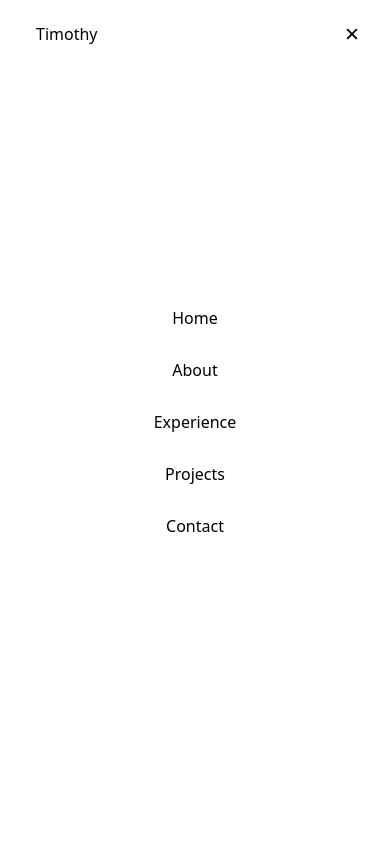
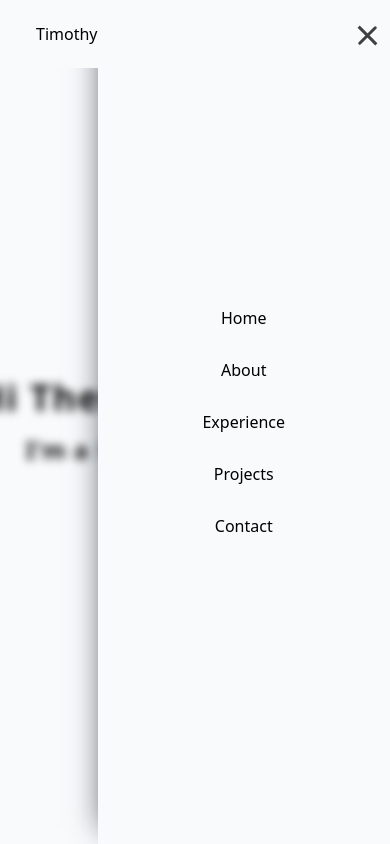
Before and after one commit to ttiimmothy/personal-portfolio-website, a Next.js app: page / in a window 390 px wide. Both pictures are taken after a click on the button 352 px from the left and 34 px from the top of the page. Shown: the top 844 px of the page. Built offline with nearby package versions, Linux system fonts and the light colour scheme.

Commit message:
Feature: add nav menu icon animation

```diff
--- a/package.json
+++ b/package.json
@@ -18,6 +18,7 @@
     "next-themes": "^0.2.1",
     "react": "^18.2.0",
     "react-dom": "^18.2.0",
+    "react-helmet": "^6.1.0",
     "react-icons": "^4.11.0",
     "react-vertical-timeline-component": "^3.6.0",
     "typewriter-effect": "^2.21.0"
@@ -26,6 +27,7 @@
     "@types/node": "^20",
     "@types/react": "^18",
     "@types/react-dom": "^18",
+    "@types/react-helmet": "^6.1.8",
     "@types/react-vertical-timeline-component": "^3.3.5",
     "autoprefixer": "^10.4.16",
     "eslint": "^8",
--- a/src/components/layout/Navbar.tsx
+++ b/src/components/layout/Navbar.tsx
@@ -1,12 +1,14 @@
 import Link from "next/link";
 import { useEffect, useState } from "react";
 import {
-  IoClose,
+  // IoClose,
   IoLogoGithub,
   IoLogoLinkedin,
-  IoMenuOutline,
+  // IoMenuOutline,
 } from "react-icons/io5";
 import { BiSolidFilePdf } from "react-icons/bi";
+import { NavMenuIcon } from "@/components/layout/navMenu/NavMenuIcon";
+import { Helmet } from "react-helmet";
 
 export function Navbar(): JSX.Element {
   const [showMobileMenu, setShowMobileMenu] = useState(false);
@@ -54,8 +56,11 @@ export function Navbar(): JSX.Element {
 
   return (
     <>
+      <Helmet>
+        <body className={showMobileMenu ? "blurring" : ""} />
+      </Helmet>
       {showMobileMenu && (
-        <div className="fixed top-0 left-0 h-screen w-screen flex justify-center items-center flex-col bg-white dark:bg-[#27374D] gap-4 z-40">
+        <div className="fixed top-0 right-0 h-screen w-aside flex justify-center items-center flex-col bg-slate-50 dark:bg-[#27374D] gap-4 z-40 shadow-aside-width">
           <NavButton id="home" label="Home" />
           <NavButton id="about" label="About" />
           <NavButton id="experience" label="Experience" />
@@ -102,23 +107,25 @@ export function Navbar(): JSX.Element {
         </div>
       </nav>
       <nav
-        className={`visible lg:invisible fixed top-0 left-0 w-full flex justify-center ${
-          showMobileMenu
-            ? "bg-white"
-            : `bg-slate-50 ${scrolled && "shadow-lg opacity-90"}`
+        className={`visible lg:invisible fixed top-0 left-0 w-full flex justify-center bg-slate-50 ${
+          scrolled && `${!showMobileMenu && "shadow-lg"} opacity-90`
         } px-5 z-40`}
       >
         <div className="relative w-[90vw] mx-auto py-4 flex items-center justify-between">
           <div className="dark:text-white">
             <NavButton id="home" label="Timothy" />
           </div>
-          <button
+          {/* <button
             className="relative p-2 hover:bg-gray-200 dark:hover:bg-gray-600 rounded-md inline-flex items-center cursor-pointer"
             onClick={() => setShowMobileMenu(!showMobileMenu)}
           >
             {!showMobileMenu && <IoMenuOutline size={20} />}
             {showMobileMenu && <IoClose size={20} />}
-          </button>
+          </button> */}
+          <NavMenuIcon
+            toggleMenu={setShowMobileMenu}
+            menuOpen={showMobileMenu}
+          />
         </div>
       </nav>
     </>
--- /dev/null
+++ b/src/components/layout/navMenu/NavMenuIcon.tsx
@@ -0,0 +1,28 @@
+import { SetStateAction } from "react";
+import styles from "./navMenuIcon.module.css";
+
+export const NavMenuIcon: React.FC<{
+  toggleMenu: (value: SetStateAction<boolean>) => void;
+  menuOpen: boolean;
+}> = ({ toggleMenu, menuOpen }) => {
+  return (
+    <button
+      onClick={() => {
+        toggleMenu(!menuOpen);
+      }}
+      // menuOpen={menuOpen}
+      aria-label="Menu"
+      className={styles["menu-icon"]}
+    >
+      <div className="w-[30px] relative h-[24px] inline-block">
+        <div
+          className={`${
+            menuOpen
+              ? styles["button-box-inner-open"]
+              : styles["button-box-inner"]
+          }`}
+        />
+      </div>
+    </button>
+  );
+};
--- /dev/null
+++ b/src/components/layout/navMenu/navMenuIcon.module.css
@@ -0,0 +1,90 @@
+.menu-icon {
+  display: none;
+}
+@media (max-width: 1024px) {
+  .menu-icon {
+    display: flex;
+    justify-content: center;
+    align-items: center;
+    position: relative;
+    margin-right: -15px;
+    padding: 5px;
+    border: 0;
+    background-color: transparent;
+    color: #404040;
+    text-transform: none;
+    transition-timing-function: linear;
+    transition-duration: 0.15s;
+    transition-property: opacity, filter;
+  }
+}
+
+.button-box-inner-open,
+.button-box-inner {
+  position: absolute;
+  top: 50%;
+  right: 0;
+  width: var(--menu-icon-width);
+  height: 3px;
+  border-radius: var(--border-radius);
+  background-color: #404040;
+  transition-duration: 0.22s;
+  transition-property: transform;
+}
+.button-box-inner-open:before,
+.button-box-inner-open:after,
+.button-box-inner:before,
+.button-box-inner:after {
+  content: "";
+  display: block;
+  position: absolute;
+  left: auto;
+  right: 0;
+  width: var(--menu-icon-width);
+  height: 3px;
+  border-radius: 4px;
+  background-color: #404040;
+  transition-timing-function: ease;
+  transition-duration: 0.15s;
+  transition-property: transform;
+}
+
+.button-box-inner-open {
+  transition-delay: 0.12s;
+  transform: rotate(225deg);
+  transition-timing-function: cubic-bezier(0.215, 0.61, 0.355, 1);
+}
+
+.button-box-inner {
+  transition-delay: 0s;
+  transform: rotate(0deg);
+  transition-timing-function: cubic-bezier(0.55, 0.055, 0.675, 0.19);
+}
+
+.button-box-inner-open:before {
+  width: 100%;
+  top: 0;
+  opacity: 0;
+  transition: var(--button-box-before-active);
+}
+
+.button-box-inner:before {
+  width: 100%;
+  top: -10px;
+  opacity: 1;
+  transition: var(--button-box-before);
+}
+
+.button-box-inner-open:after {
+  width: 100%;
+  bottom: 0;
+  transform: rotate(-90deg);
+  transition: var(--button-box-after-active);
+}
+
+.button-box-inner:after {
+  width: 100%;
+  bottom: -10px;
+  transform: rotate(0deg);
+  transition: var(--button-box-after);
+}
--- a/src/components/sections/ContactSection.tsx
+++ b/src/components/sections/ContactSection.tsx
@@ -70,8 +70,8 @@ const ContactSection: React.FC = () => {
   };
 
   return (
-    <div className="flex xl:flex-row flex-col-reverse gap-10 overflow-hidden xl:max-w-[650px] xl:mx-auto lg:min-h-[80vh]">
-      <div className="xl:flex-[0.5] xl:mx-auto flex[1]">
+    <div className="overflow-hidden xl:max-w-[650px] xl:mx-auto lg:min-h-[80vh]">
+      <div className="md:mx-auto md:w-[350px] mx-16">
         <motion.div variants={textVariant()}>
           <p className={`${styles.sectionSubText} text-center`}>Get in touch</p>
           {/* <h3 className={styles.sectionHeadText}>Contact.</h3> */}
--- a/src/components/sections/ProjectsSection.tsx
+++ b/src/components/sections/ProjectsSection.tsx
@@ -20,7 +20,10 @@ import {
   vite,
 } from "@/assets";
 
-const ProjectStack: React.FC<{ stack: string }> = ({ stack }) => {
+const ProjectStack: React.FC<{ stack: string; link: string | undefined }> = ({
+  stack,
+  link,
+}) => {
   let stackImage;
   switch (stack) {
     case "react":
@@ -46,7 +49,17 @@ const ProjectStack: React.FC<{ stack: string }> = ({ stack }) => {
       break;
   }
 
-  return (
+  return link ? (
+    <Link href={link} target="_blank">
+      <Image
+        src={stackImage}
+        alt="stack"
+        width={20}
+        height={20}
+        className="h-[28px] w-auto object-cover"
+      />
+    </Link>
+  ) : (
     <Image
       src={stackImage}
       alt="stack"
@@ -115,7 +128,11 @@ const ProjectCard: React.FC<{ project: Project; index: number }> = ({
         </div>
         <div className="absolute bottom-4 flex gap-4">
           {project.stacks.map((stack, index) => (
-            <ProjectStack stack={stack} key={index} />
+            <ProjectStack
+              stack={stack}
+              key={index}
+              link={project.stackLinks[stack]}
+            />
           ))}
         </div>
       </div>
--- a/src/constants/projects.json
+++ b/src/constants/projects.json
@@ -5,7 +5,12 @@
     "description": "Task Manager is a application that help task status management.",
     "originLink": "https://ttiimmothy.github.io/task-manager",
     "githubLink": "https://github.com/ttiimmothy/task-manager",
-    "stacks": ["react", "vite", "tailwind"]
+    "stacks": ["react", "vite", "tailwind"],
+    "stackLinks": {
+      "react": "https://react.dev/",
+      "vite": "https://vitejs.dev/",
+      "tailwind": "https://tailwindcss.com/"
+    }
   },
   {
     "backdropImage": "ttc_refractor",
@@ -13,7 +18,13 @@
     "description": "TTC Refractor is a real-time transit application that provides estimated arrival times (eta) for TTC buses and streetcars.",
     "originLink": "https://ttiimmothy.github.io/ttc-refractor",
     "githubLink": "https://github.com/ttiimmothy/ttc-refractor",
-    "stacks": ["react", "fluentui", "redux", "reactrouter"]
+    "stacks": ["react", "fluentui", "redux", "reactrouter"],
+    "stackLinks": {
+      "react": "https://react.dev/",
+      "fluentui": "https://developer.microsoft.com/en-us/fluentui/",
+      "redux": "https://redux-toolkit.js.org/",
+      "reactrouter": "https://reactrouter.com/en/main"
+    }
   },
   {
     "backdropImage": "personal_website",
@@ -21,6 +32,11 @@
     "description": "A single page web application to know about me. Stay tuned.",
     "originLink": "https://ttiimmothy.github.io/portfolio",
     "githubLink": "https://github.com/ttiimmothy/portfolio",
-    "stacks": ["react", "next", "tailwind"]
+    "stacks": ["react", "next", "tailwind"],
+    "stackLinks": {
+      "react": "https://react.dev/",
+      "next": "https://nextjs.org/",
+      "tailwind": "https://tailwindcss.com/"
+    }
   }
 ]
--- a/src/globals.css
+++ b/src/globals.css
@@ -1,6 +1,18 @@
 @tailwind base;
 @tailwind components;
 @tailwind utilities;
+
+:root {
+  --easing: cubic-bezier(0.645, 0.045, 0.355, 1);
+  --transition: all 0.25s cubic-bezier(0.645, 0.045, 0.355, 1);
+  --menu-icon-width: 25px;
+  --button-box-before: top 0.1s ease-in 0.25s, opacity 0.1s ease-in;
+  --button-box-before-active: top 0.1s ease-out, opacity 0.1s ease-out 0.12s;
+  --button-box-after: bottom 0.1s ease-in 0.25s,
+    transform 0.22s cubic-bezier(0.55, 0.055, 0.675, 0.19);
+  --button-box-after-active: bottom 0.1s ease-out,
+    transform 0.22s cubic-bezier(0.215, 0.61, 0.355, 1) 0.12s;
+}
 
 * {
   margin: 0;
--- a/src/index.css
+++ b/src/index.css
@@ -5,3 +5,14 @@
 .tw-m-0 {
   margin: 0 !important;
 }
+
+body.blurring {
+  overflow: hidden;
+}
+
+body.blurring main > * {
+  filter: blur(5px) brightness(0.7);
+  transition: var(--transition);
+  pointer-events: none;
+  user-select: none;
+}
--- a/src/interface/Project.ts
+++ b/src/interface/Project.ts
@@ -5,4 +5,5 @@ export interface Project {
   originLink: string;
   githubLink: string;
   stacks: string[];
+  stackLinks: { [key: string]: string | undefined };
 }
--- a/tailwind.config.ts
+++ b/tailwind.config.ts
@@ -15,6 +15,7 @@ const config: Config = {
         secondary: "#aaa6c3",
         tertiary: "#151030",
         contact: "#5f6369",
+        aside: "rgba(2, 12, 27, 0.7)",
         "contact-button": "#d3dbe8",
         "secondary-hover": "#808080",
         "black-100": "#100d25",
@@ -23,9 +24,13 @@ const config: Config = {
       },
       boxShadow: {
         card: "0px 35px 120px -15px #211e35",
+        "aside-width": "-10px 0px 30px -15px rgba(2, 12, 27, 0.7)",
       },
       screens: {
         xs: "450px",
+      },
+      width: {
+        aside: "min(75vw,300px)",
       },
     },
   },
```
Also changed, not shown: 2 other files (tests, documents, lock files or other folders).
